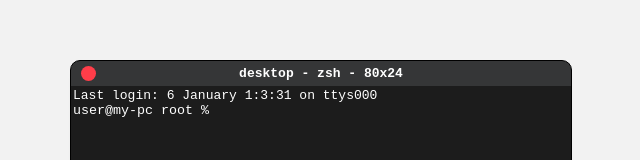
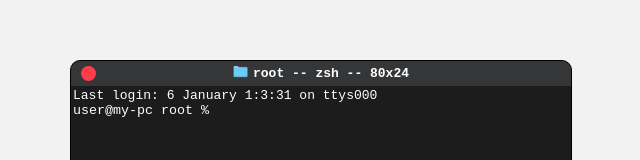
Before and after one commit to Rafarache/web-terminal, a React (Create React App) app: page / in a window 1280 px wide. Shown: the part 140-300 px from the top of the page, without its empty margins (320-960 px from the left). Built offline with nearby package versions, Linux system fonts and the light colour scheme.

Commit message:
Fix terminal date and add bar icon

```diff
--- a/src/components/css/terminalStyle.css
+++ b/src/components/css/terminalStyle.css
@@ -58,3 +58,17 @@
 .close-button:hover {
     color: rgba(0, 0, 0, 0.7);;
 }
+
+.terminal-title {
+    vertical-align: middle;
+    display: inline;
+
+    align-items: center;
+}
+
+.terminal-title > img{
+    position: relative;
+    bottom: -2px;
+    height: 15px;
+    margin-right: 5px;
+}
--- a/src/components/teminalInputOutput.js
+++ b/src/components/teminalInputOutput.js
@@ -12,6 +12,13 @@ import Input from "./input"
 
 // Scripts
 import commandOutput from "../scripts/outputHandler";
+
+const newDate = new Date()
+const date = newDate.getDate();
+const month = newDate.getMonth();
+const hour = newDate.getHours();
+const minute = newDate.getMinutes();
+const seconds = newDate.getSeconds();
 
 class TerminalInputOutput extends React.Component {
 
@@ -57,13 +64,6 @@ class TerminalInputOutput extends React.Component {
 
   render(){
     var monthsArray = ["January", "February", "March", "April", "May", "June", "July", "August", "September", "October", "November", "December"];
-    const newDate = new Date()
-    const date = newDate.getDate();
-    const month = newDate.getMonth();
-    const hour = newDate.getHours();
-    const minute = newDate.getMinutes();
-    const seconds = newDate.getSeconds();
-
     return (
         <div className="text-area">
             Last login: {date} {monthsArray[month]} {hour}:{minute}:{seconds} on ttys000
--- a/src/components/terminal.js
+++ b/src/components/terminal.js
@@ -4,6 +4,9 @@ import Draggable from "react-draggable";
 
 // Css
 import "./css/terminalStyle.css";
+
+// Assets
+import Folder from "../assets/folder-icon.png"
 
 // Components
 import TerminalInputOutput from "./teminalInputOutput"
@@ -40,7 +43,10 @@ class Terminal extends React.Component {
            <div className="box no-cursor container resize">
              <strong className="cursor">
                <div className="bar">
-                 desktop - zsh - 80x24
+                   <div className="terminal-title">
+                       <img src={Folder}/>
+                        root -- zsh -- 80x24
+                   </div>
                  <div className="close-button unselectable" onClick={this.closeWindow}>X</div>
                </div>
              </strong>
```
Also changed, not shown: src/assets/folder-icon.png (added), 1 other file (tests, documents, lock files or other folders).
